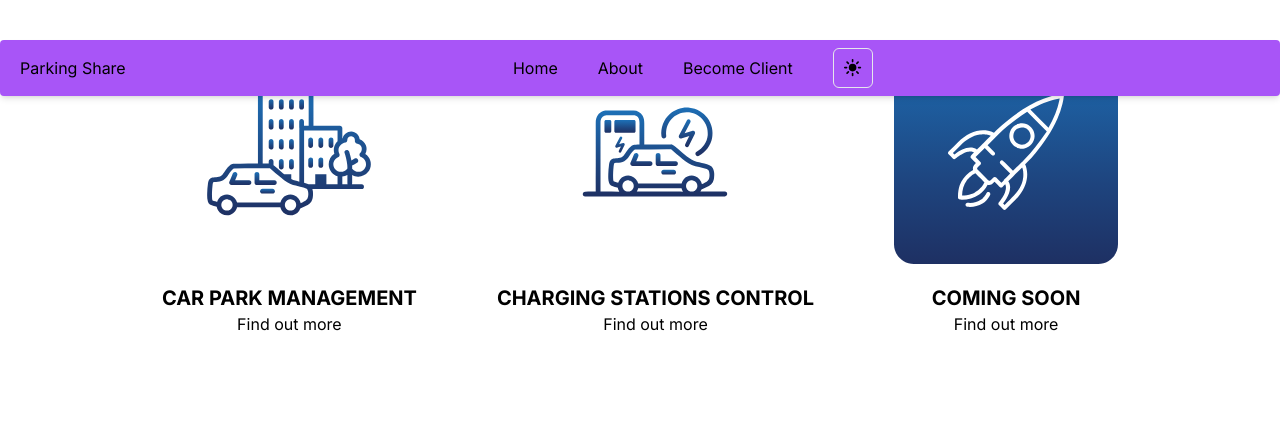
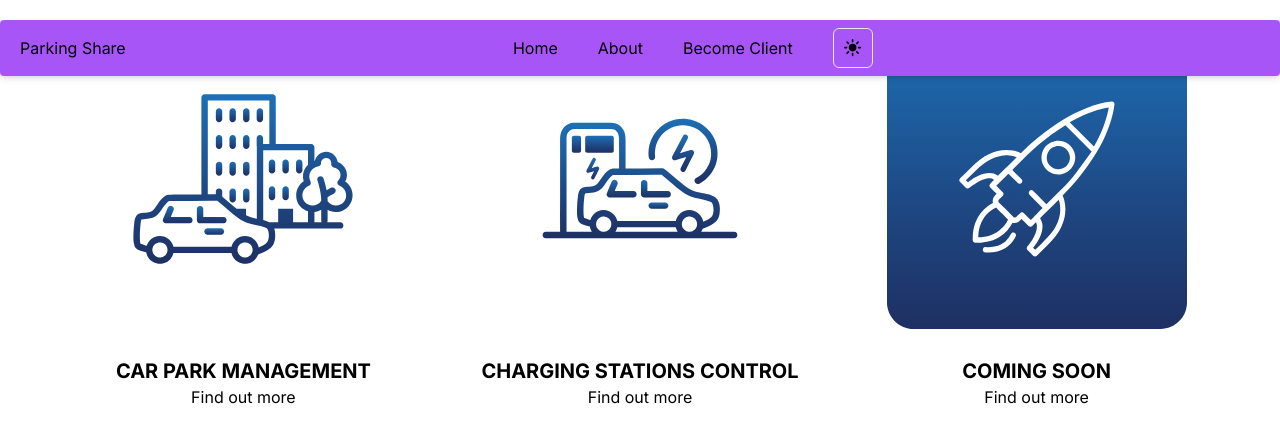
Before and after one commit to jihad-hossain1/parking-share, a Next.js app: page /banner/bannerCard in a window 1280 px wide. Shown: the top 442 px of the page. Built offline with nearby package versions, Linux system fonts and the light colour scheme.

Commit message:
banner component still pending

```diff
--- a/src/app/banner/bannerCard/page.jsx
+++ b/src/app/banner/bannerCard/page.jsx
@@ -12,10 +12,10 @@ const imgArray = [
 console.log(imgArray);
 const BannerCard = () => {
     return (
-        <div className='mt-10 flex flex-col lg:flex-row justify-center items-center gap-20'>
+        <div className='mt-5 flex flex-col lg:flex-row justify-center items-center gap-10 lg:gap-20'>
 
-            {imgArray.map((content, index) => (<div key={index} className='flex flow-row lg:flex-col items-center gap-5'>
-                <Image src={content.img} alt='' />
+            {imgArray.map((content, index) => (<div key={index} className='flex flow-row lg:flex-col justify-around lg:justify-center items-center gap-5'>
+                <Image className='w-32 lg:w-full p-2' src={content.img} alt='images' />
                 <div className='flex flex-col text-left lg:text-center'>
                     <h1 className='text-xl font-bold'>{content?.title}</h1>
                     <span>{content?.sub}</span>
--- a/src/app/banner/page.jsx
+++ b/src/app/banner/page.jsx
@@ -6,11 +6,11 @@ import BannerCard from './bannerCard/page';
 const Banner = () => {
     return (
         <div className='relative'>
-            <video autoPlay loop muted playsInline className="w-full h-screen absolute top-0 z-[-1] object-cover">
+            <video autoPlay loop muted playsInline className="w-full  lg:h-screen absolute top-0 z-[-1] object-cover">
                 <source src="https://sharep.io/wp-content/uploads/2023/03/AdobeStock_409752260.webm" type="video/webm" />
                 Your browser does not support the video tag.
             </video>
-            <div className="flex flex-col pt-[100px] lg:pt-[150px] justify-center items-center  text-center text-white">
+            <div className="flex flex-col pt-[80px] mx-auto px-10 lg:pt-[150px] justify-center items-center  text-center text-white">
                 <BannerContent />
                 <BannerCard />
             </div>
```
